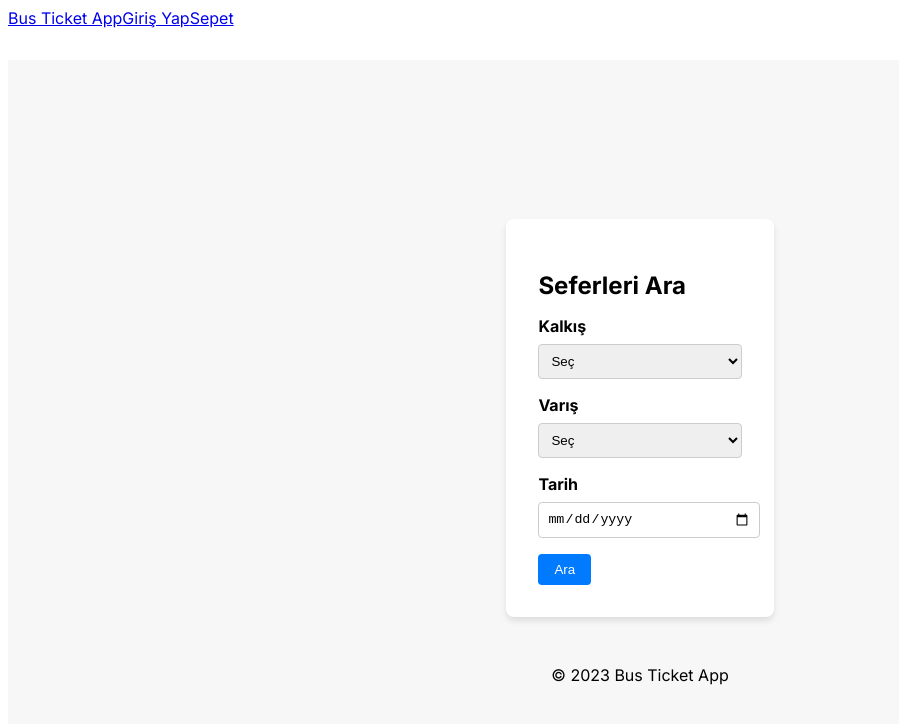
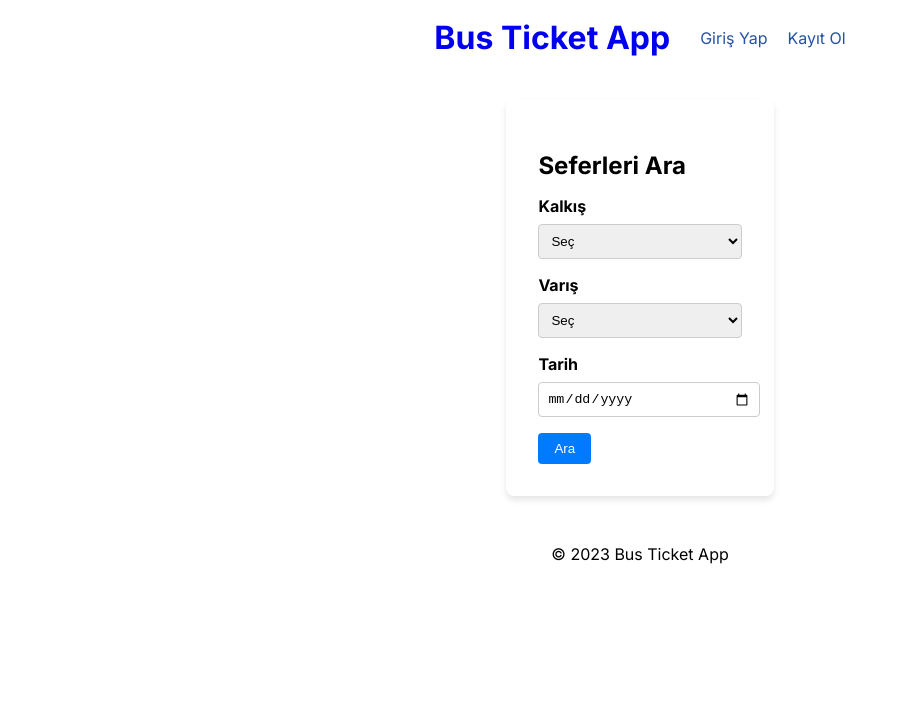
Before and after one commit to aaliboyaci/lojiper-test-case, a Next.js app in the folder lojiper-test-case/: page / in a window 1280 px wide. Shown: the top 724 px of the page, without its empty margins (0-899 px from the left). Built offline with nearby package versions, Linux system fonts and the light colour scheme.

Commit message:
make design changes all around the app

```diff
--- a/lojiper-test-case/app/components/Header.css
+++ b/lojiper-test-case/app/components/Header.css
@@ -1,12 +1,33 @@
-.header-container {
-    margin-top: 0px;
-    margin-left: 0px;
-    margin-right: 0px;
-    display: flex;
+.header {
+    color: black;
+    padding: 10px;
 }
 
-.title-app {
-    flex-direction: column;
+.header-container {
+    display: flex;
+    justify-content: space-between;
     align-items: center;
+}
 
+.title-app h1 {
+    margin: 0;
+    text-decoration: none;
+    border-bottom: none;
 }
+
+.nav {
+    margin-left: 30px;
+    display: flex;
+    gap: 20px;
+}
+
+.nav a {
+    color: rgb(37, 82, 165);
+    text-decoration: none;
+    border-bottom: none;
+    transition: opacity 0.3s, color 0.3s;
+}
+
+.nav a:hover {
+    opacity: 0.7;
+}
--- a/lojiper-test-case/app/components/Header.tsx
+++ b/lojiper-test-case/app/components/Header.tsx
@@ -6,37 +6,23 @@ import "./Header.css";
 const Header = () => {
   const { isLogin, userName } = useContext(MainContext); //cartItems ekle
 
-  const renderLoginButton = () => {
-    if (isLogin) {
-      return <h1> hoşgeldin {userName}</h1>;
-    } else {
-      return (
-        <Link href="/login">
-          <button>Giriş Yap</button>
-        </Link>
-      );
-    }
-  };
-
   return (
     <header className="header">
       <div className="header-container">
         <div className="title-app">
-          <Link href="/">Bus Ticket App</Link>
+          <Link className="title-app" href="/">
+            <h1>Bus Ticket App</h1>
+          </Link>
         </div>
         <div className="nav">
           {isLogin ? (
             <span>Hoşgeldin, {userName}</span>
           ) : (
-            <Link href="/login">Giriş Yap</Link>
+            <>
+              <Link href="/login">Giriş Yap</Link>
+              <Link href="/register">Kayıt Ol</Link>
+            </>
           )}
-
-          <Link href="/cart">
-            Sepet{" "}
-            {/* {cartItems.length > 0 && (
-                  <span className="cart-item-count">{cartItems.length}</span>
-                )} */}
-          </Link>
         </div>
       </div>
     </header>
--- a/lojiper-test-case/app/home/page.tsx
+++ b/lojiper-test-case/app/home/page.tsx
@@ -74,7 +74,7 @@ const Home = () => {
   return (
     <>
       <ToastContainer />
-
+      <Header />
       <main className="main">
         <div className="formContainer">
           <h2>Seferleri Ara</h2>
--- a/lojiper-test-case/app/login/page.tsx
+++ b/lojiper-test-case/app/login/page.tsx
@@ -7,6 +7,8 @@ import Loading from "../components/Loading";
 import { validateUserLogin } from "../../business-logic/userValidation";
 import { MainContext } from "../Context/mainProvider";
 import { LoginFormProps, User } from "../Interfaces/uiRelatedTypes";
+import Header from "../components/Header";
+import "../styles/Home.css";
 
 const LoginForm: React.FC<LoginFormProps> = ({
   username,
@@ -85,8 +87,8 @@ const Login = () => {
   };
 
   return (
-    <div>
-      <Link href="/">Anasayfa</Link>
+    <div className="main">
+      <Header />
       <h1>Kullanıcı Girişi</h1>
       <LoginForm
         username={username}
--- a/lojiper-test-case/app/page.tsx
+++ b/lojiper-test-case/app/page.tsx
@@ -7,10 +7,7 @@ import Header from "./components/Header";
 export default function App() {
   return (
     <>
-      <header>
-        <Header />
-      </header>
-      <main className="container">
+      <main className="main">
         <Home />
       </main>
     </>
--- a/lojiper-test-case/app/register/page.tsx
+++ b/lojiper-test-case/app/register/page.tsx
@@ -11,6 +11,7 @@ import BirthdateInput from "./components/BirthdateInput";
 import "react-toastify/dist/ReactToastify.css";
 import { showToastFail, showToastSuccess } from "./components/ShowToast";
 import { ToastContainer } from "react-toastify";
+import Header from "../components/Header";
 
 export default function Register() {
   const router = useRouter();
@@ -76,7 +77,7 @@ export default function Register() {
         setIsLoading(false);
         setTimeout(() => {
           router.push("/login");
-        }, 2600);
+        }, 2400);
       } else if (!isSaved) {
         setIsLoading(false);
         showToastFail("Bu kullanıcı adı kullanılıyor");
@@ -87,8 +88,8 @@ export default function Register() {
 
   return (
     <div className="register-container">
+      <Header />
       <ToastContainer />
-      <a href="/">Anasayfa</a>
       <div className="register-form">
         <h1>Kayıt Ol</h1>
         <form onSubmit={handleRegister}>
--- a/lojiper-test-case/app/styles/Home.css
+++ b/lojiper-test-case/app/styles/Home.css
@@ -5,6 +5,15 @@
     justify-content: center;
     align-items: center;
     background-color: #f7f7f7;
+    text-decoration: none;
+}
+
+a {
+    text-decoration: none;
+}
+
+a:visited {
+    color: rgb(37, 82, 165);
 }
 
 .header {
@@ -16,6 +25,7 @@
     display: flex;
     flex-direction: column;
     align-items: center;
+    margin: auto;
 }
 
 .formContainer {
```
Also changed, not shown: lojiper-test-case/app/payment/page.tsx (+13 -6 lines), lojiper-test-case/app/search/page.tsx (+7 -26 lines), lojiper-test-case/app/ticket/page.tsx (+6 -1 lines).
